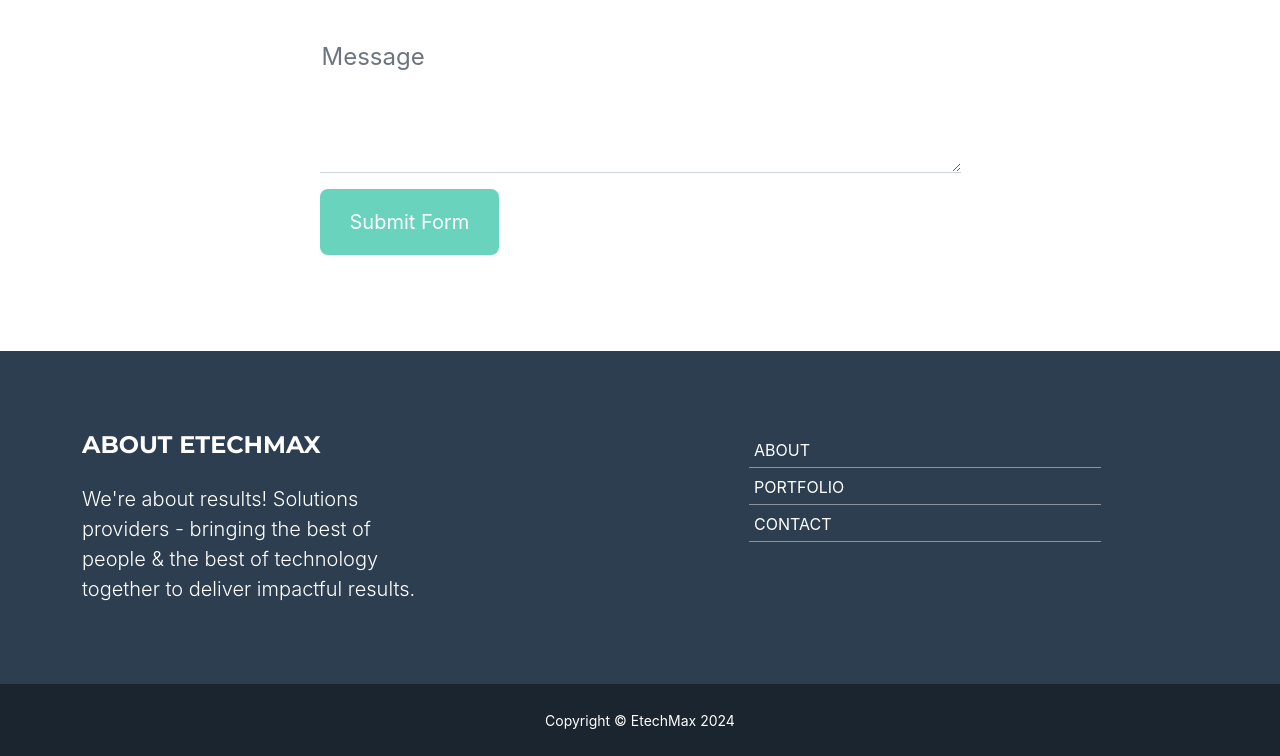
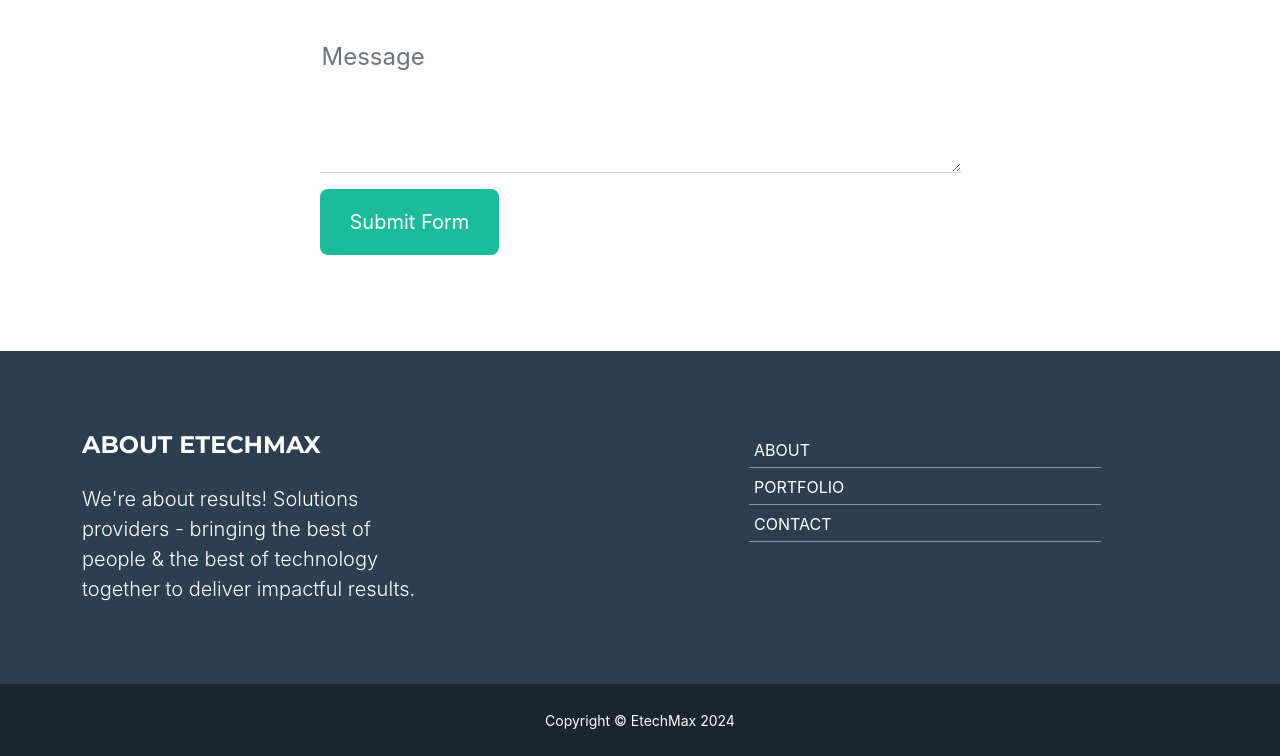
Before and after one commit to edwin301/edwin301.github.io, a website: page index.html in a window 1280 px wide. Shown: the part 3541-4297 px from the top of the page. Drawn offline with nearby package versions, Linux system fonts and the light colour scheme.

Commit message:
Update index.html

```diff
--- a/index.html
+++ b/index.html
@@ -317,7 +317,7 @@
 
 
                             <!-- Submit Button-->
-                            <button class="btn btn-primary btn-xl disabled" id="submitButton" type="submit">Submit Form</button>
+                            <button class="btn btn-primary btn-xl" id="submitButton" type="submit">Submit Form</button>
 
                         </form>
 
```
